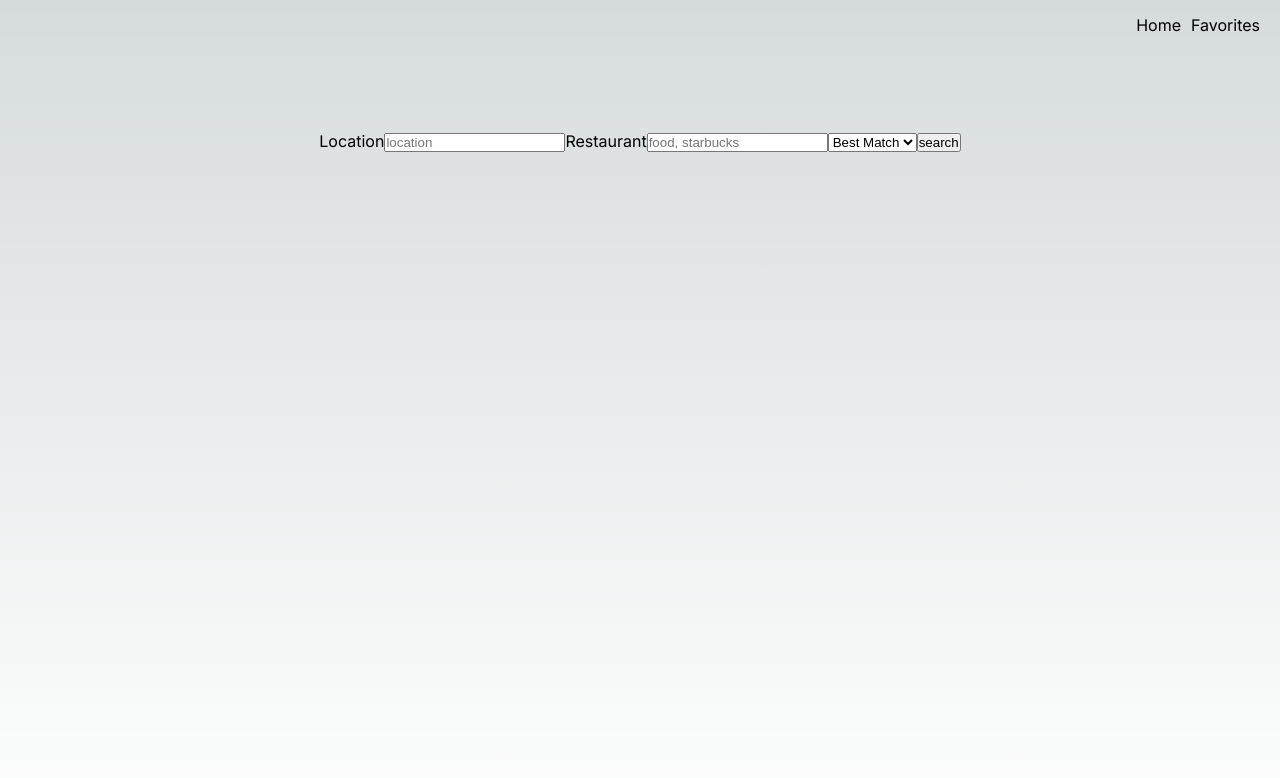
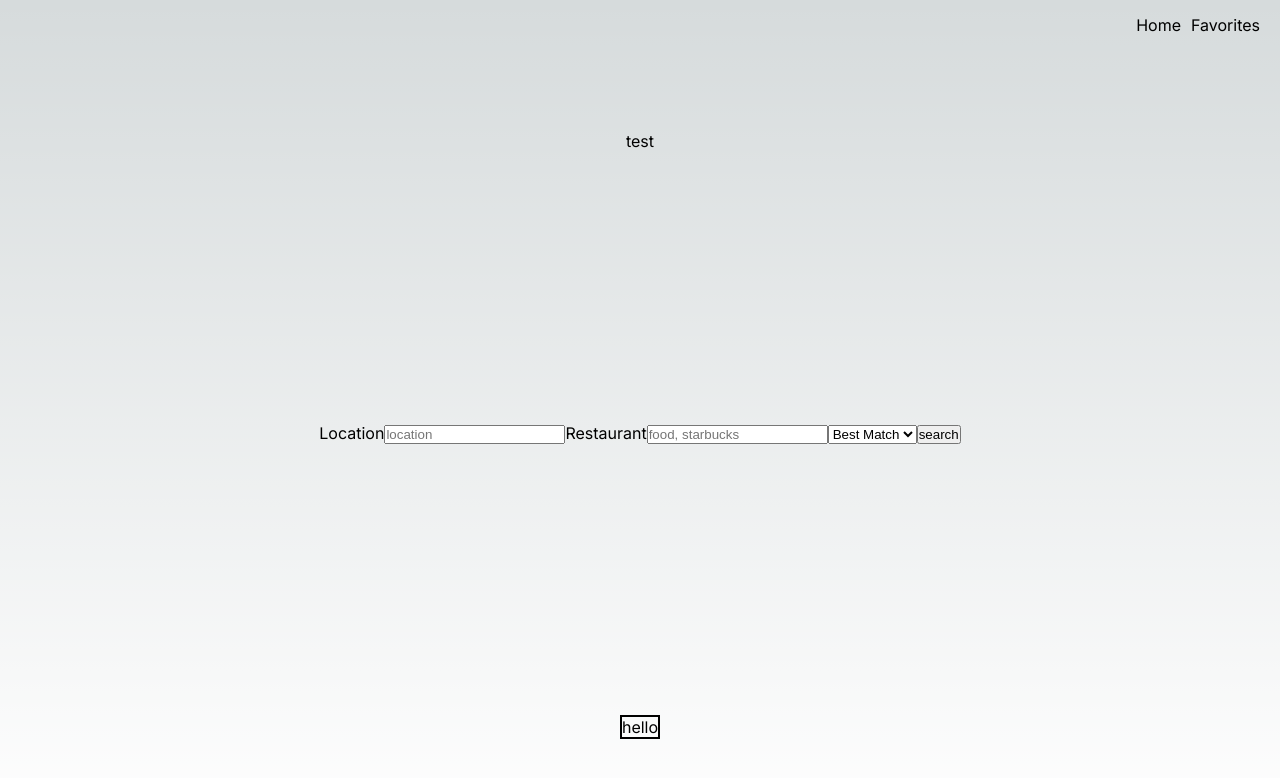
Before and after one commit to neo-athletics/goodeats-v2, a Next.js app: page / in a window 1280 px wide. Shown: the top 778 px of the page. Built offline with nearby package versions, Linux system fonts and the light colour scheme.

Commit message:
set up state management

```diff
--- a/src/app/(home)/Restaurants.tsx
+++ b/src/app/(home)/Restaurants.tsx
@@ -2,16 +2,20 @@
 import styles from "../page.module.css";
 import Image from "next/image";
 import { fetchRestaurants } from "../components/fetchRestaurantData";
-
+import { useStore } from "../store";
 //render data in this component or separate
 
-const Restaurants = () => {
-    // const restaurants = await fetchRestaurants(location, food);
-    console.log("restaurant", "component");
+const Restaurants = async () => {
+    const { location, food, sort_by } = useStore.getState().keyterms;
+    console.log(location, useStore.getState().keyterms, "get it");
+    console.log(location, food, sort_by);
+    const restaurants = await fetchRestaurants(location, food, sort_by);
+    console.log(restaurants, "restaurants");
     return (
         <div className={styles.box}>
             <p>hello</p>
-            {/* {restaurants?.map((restaurant, index: number) => (
+            {Array.isArray(restaurants) &&
+                restaurants?.map((restaurant, index: number) => (
                     <div key={index} className={styles.box}>
                         <Image
                             src={restaurant.image_url}
@@ -24,7 +28,7 @@ const Restaurants = () => {
                         <p>reviews {restaurant.review_count}</p>
                         <p>{restaurant.display_address}</p>
                     </div>
-            ))} */}
+                ))}
         </div>
     );
 };
--- a/src/app/(home)/page.tsx
+++ b/src/app/(home)/page.tsx
@@ -1,10 +1,19 @@
 import styles from "../page.module.css";
 import SearchAndFilter from "../components/SearchAndFilter";
+import Restaurants from "./Restaurants";
+import StoreInitializer from "../components/StoreInitializer";
+import { useStore } from "../store";
+import Test from "../components/test";
 
 export default function Home() {
+    const keyterms = useStore.getState().keyterms;
     return (
         <main className={styles.main}>
+            <StoreInitializer keyterms={keyterms} />
+            <Test />
             <SearchAndFilter />
+            {/* @ts-expect-error Async Server Component */}
+            <Restaurants />
         </main>
     );
 }
--- a/src/app/components/SearchAndFilter.tsx
+++ b/src/app/components/SearchAndFilter.tsx
@@ -1,20 +1,15 @@
 "use client";
-import React, { useState } from "react";
+import { useStore } from "../store";
+import React from "react";
+import { useRouter } from "next/navigation";
 
 const SearchAndFilter = () => {
-    const [keyterms, setKeyterms] = useState({
-        location: "",
-        food: "",
-        sort_by: "",
-    });
+    const router = useRouter();
+    const { location, food, sort_by } = useStore((state) => state.keyterms);
+    const state = useStore();
 
-    const handleChange = (e) => {
-        setKeyterms({ ...keyterms, [e.target.name]: e.target.value });
-    };
-
-    const searchHandler = async () => {
-        const { location, food, sort_by } = keyterms;
-        console.log(await fetchRestaurants(location, food, sort_by));
+    const searchHandler = () => {
+        console.log(location, food, sort_by);
     };
 
     return (
@@ -25,8 +20,10 @@ const SearchAndFilter = () => {
                 name="location"
                 type="text"
                 placeholder="location"
-                onChange={handleChange}
-                value={keyterms.location}
+                onChange={(e) =>
+                    state.updateTerm(e.target.name, e.target.value)
+                }
+                value={location}
             />
             <label htmlFor="food">Restaurant</label>
             <input
@@ -34,14 +31,18 @@ const SearchAndFilter = () => {
                 name="food"
                 type="text"
                 placeholder="food, starbucks"
-                onChange={handleChange}
-                value={keyterms.food}
+                onChange={(e) =>
+                    state.updateTerm(e.target.name, e.target.value)
+                }
+                value={food}
             />
 
             <select
-                value={keyterms.sort_by}
+                value={sort_by}
                 name="sort_by"
-                onChange={handleChange}
+                onChange={(e) =>
+                    state.updateTerm(e.target.name, e.target.value)
+                }
             >
                 <option value="best_match">Best Match</option>
                 <option value="rating">Rating</option>
--- /dev/null
+++ b/src/app/components/StoreInitializer.tsx
@@ -0,0 +1,16 @@
+"use client";
+
+import { useRef } from "react";
+import { useStore } from "../store";
+function StoreInitializer({ keyterms }) {
+    const initialized = useRef(false);
+    if (!initialized.current) {
+        useStore.setState((state) => ({
+            ...state,
+            keyterms: { ...state.keyterms, ...keyterms },
+        }));
+        initialized.current = true;
+    }
+    return null;
+}
+export default StoreInitializer;
--- /dev/null
+++ b/src/app/components/Test.tsx
@@ -0,0 +1,17 @@
+"use client";
+import { useStore } from "../store";
+
+import React from "react";
+
+const test = () => {
+    const { location, food } = useStore((state) => state.keyterms);
+    return (
+        <div>
+            <p>test</p>
+            <p>{location}</p>
+            {food}
+        </div>
+    );
+};
+
+export default test;
--- a/src/app/components/fetchRestaurantData.ts
+++ b/src/app/components/fetchRestaurantData.ts
@@ -1,3 +1,4 @@
+import { useStore } from "../store";
 const formatRestaurantData = (restaurant) => {
     const {
         name,
@@ -16,11 +17,19 @@ const formatRestaurantData = (restaurant) => {
 };
 
 export const fetchRestaurants = async () => {
-    // const res = await fetch( `http://localhost:3000/api/restaurants/?location=${location}&term=${food}&sort_by=${sort_by}`);
+    const key_val = useStore.getState().keyterms.sort_by;
+    console.log(key_val, "fetching");
 
-    const yelpData = await res.json();
+    // const res = await fetch(
+    //     `http://localhost:3000/api/restaurants/?location=${location}&term=${food}&sort_by=${sort_by}`,
+    //     {
+    //         cache: "no-cache",
+    //     }
+    // );
+    // console.log(location, food, sort_by, "what");
+    // const yelpData = await res.json();
 
-    return yelpData.businesses.map((business) =>
-        formatRestaurantData(business)
-    );
+    // return yelpData.businesses?.map((business) =>
+    //     formatRestaurantData(business)
+    // );
 };
--- a/src/app/store.ts
+++ b/src/app/store.ts
@@ -1,9 +1,23 @@
 import { create } from "zustand";
 
-export const useStore = create((set) => ({
+type State = {
     keyterms: {
+        location: string;
+        food: string;
+        sort_by: string;
+    };
+    updateTerm: (name: string, value: string) => void;
+};
+
+export const useStore = create<State>((set) => ({
+    keyterms: {
+        location: "",
         food: "",
-        location: "",
         sort_by: "",
     },
+    updateTerm: (name: string, value: string) =>
+        set((state) => ({
+            ...state,
+            keyterms: { ...state.keyterms, [name]: value },
+        })),
 }));
```
Lines whose indentation alone changed are shown as unchanged.
